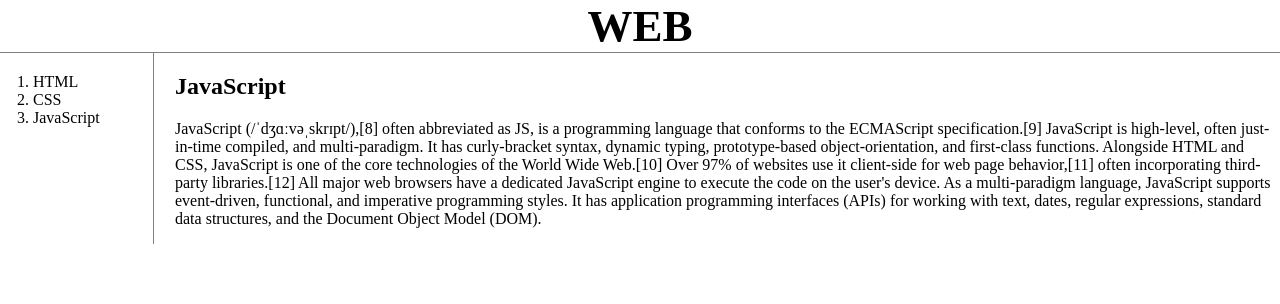
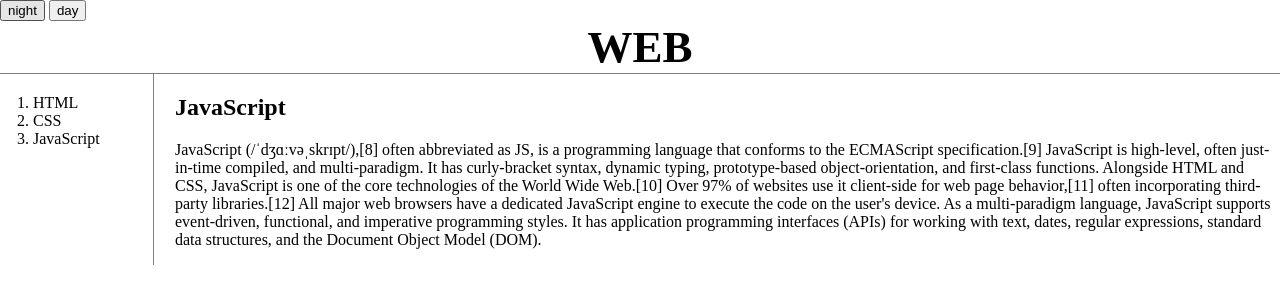
Before and after one commit to noahcha79/javascript, a plain HTML site: page JavaScript.html in a window 1280 px wide. Drawn offline with Linux system fonts and the light colour scheme.

Commit message:
Update JavaScript.html

```diff
--- a/JavaScript.html
+++ b/JavaScript.html
@@ -15,6 +15,12 @@
   </script>
 </head>
 <body>
+  <input type="button" value="night" onclick="
+   document.querySelector('body').style.backgroundColor='black';
+  ">
+
+  <input type="button" value="day">
+
   <h1><a href="index.html">WEB</a></h1>
 
   <div id="grid">
```
